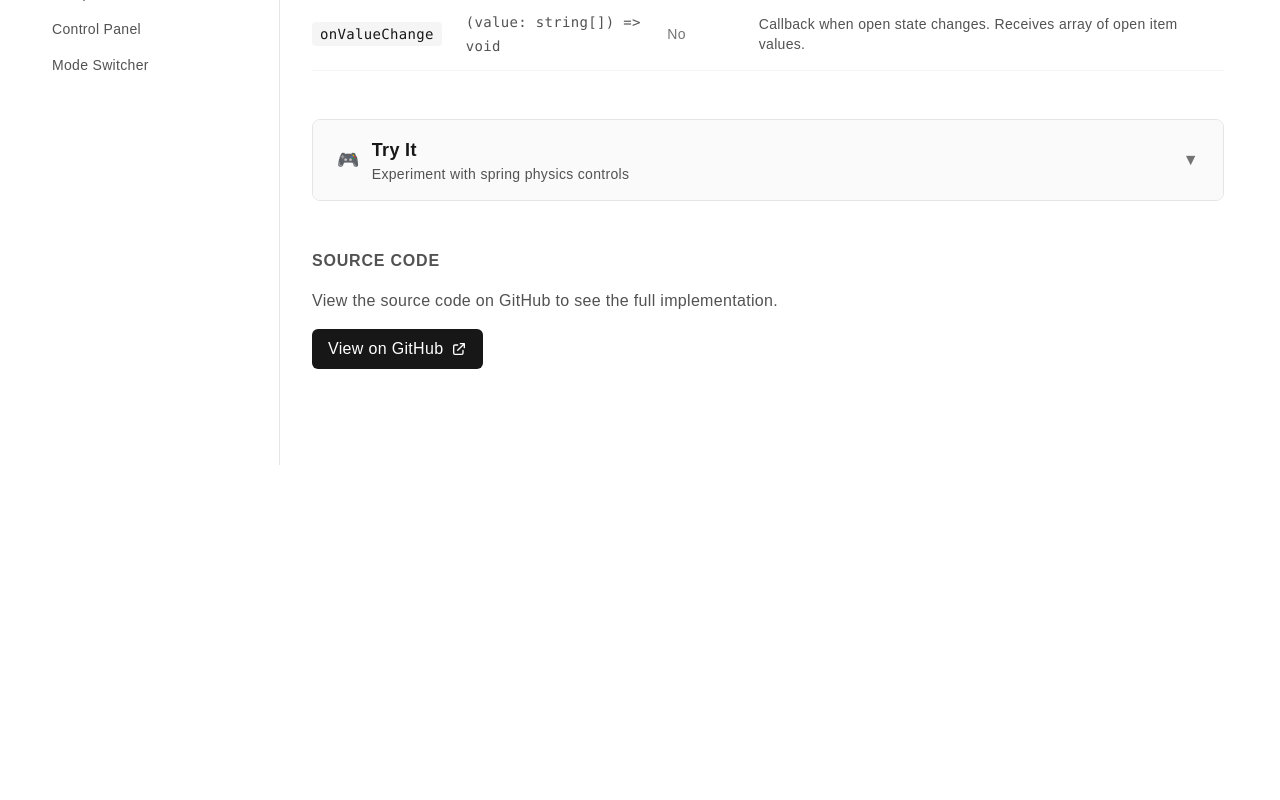
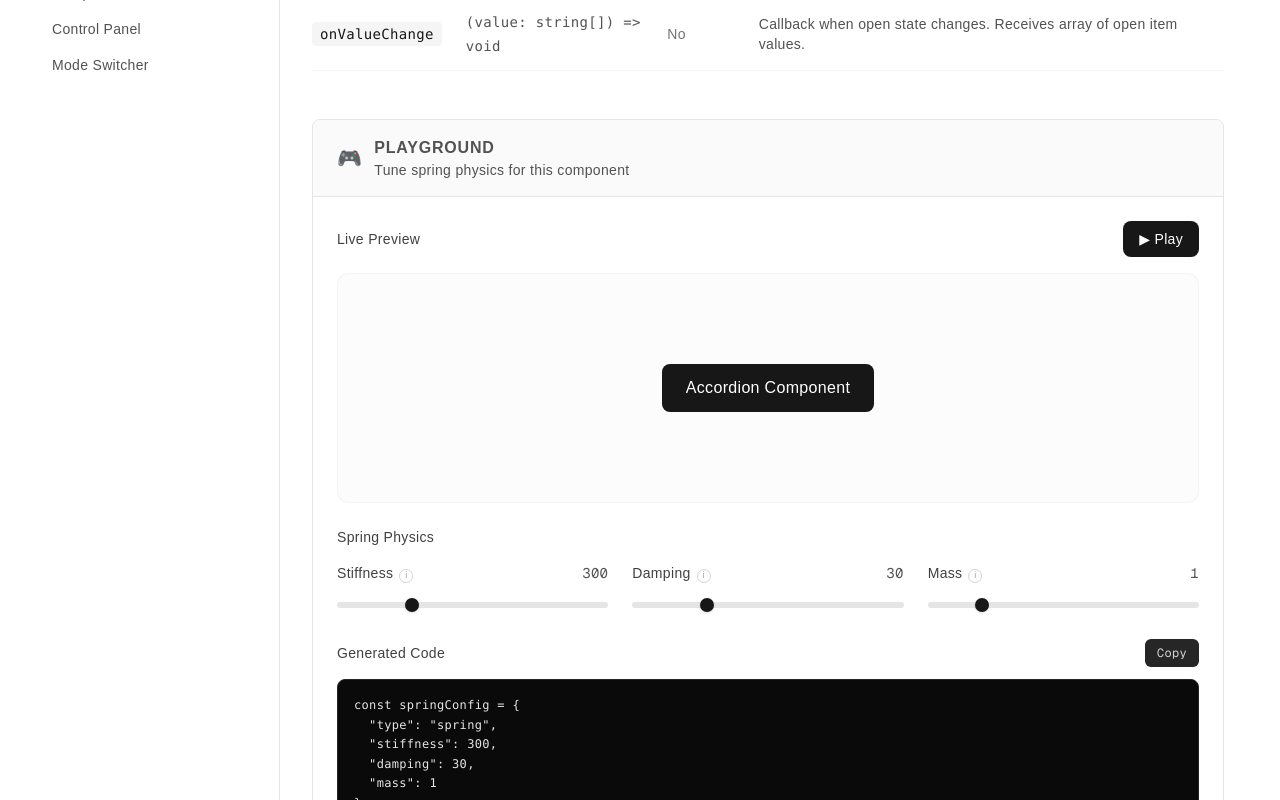
Before and after one commit to kippledigital/driftkit, a Next.js app: page /docs/components/accordion in a window 1280 px wide. Shown: the part 2360-3160 px from the top of the page. Before the commit the page ends 2825 px from the top, so only its background shows below. Built offline with nearby package versions, Linux system fonts and the light colour scheme; a web font is replaced by a local one.

Commit message:
feat: per-component playground with spring sliders on doc pages

```diff
--- a/src/app/docs/components/[slug]/try-it.tsx
+++ b/src/app/docs/components/[slug]/try-it.tsx
@@ -382,58 +382,84 @@ export default function TryIt({ componentName }: TryItProps) {
 
     return `const springConfig = ${JSON.stringify(springConfig, null, 2)};
 
+// Basic hover animation
 <motion.div
   whileHover={{ scale: 1.05 }}
   whileTap={{ scale: 0.95 }}
   transition={springConfig}
 >
-  <YourComponent />
+  <${componentName.split('-').map(word => word.charAt(0).toUpperCase() + word.slice(1)).join('')} />
+</motion.div>
+
+// Advanced with custom animations
+<motion.div
+  animate={{
+    scale: [1, 1.02, 1],
+    y: [0, -4, 0]
+  }}
+  transition={{
+    ...springConfig,
+    repeat: Infinity,
+    repeatDelay: 2
+  }}
+>
+  <${componentName.split('-').map(word => word.charAt(0).toUpperCase() + word.slice(1)).join('')} />
 </motion.div>`;
-  }, [config]);
+  }, [config, componentName]);
 
   const copyToClipboard = useCallback(async () => {
     try {
       await navigator.clipboard.writeText(springCode);
+      // Could add a toast notification here
     } catch (err) {
       console.error("Failed to copy code:", err);
     }
   }, [springCode]);
 
+  const sliders = [
+    {
+      key: "stiffness" as keyof PhysicsConfig,
+      label: "Stiffness",
+      min: 50,
+      max: 1000,
+      step: 10,
+      hint: "How quickly the animation reaches its target. Higher values create snappier animations."
+    },
+    {
+      key: "damping" as keyof PhysicsConfig,
+      label: "Damping",
+      min: 5,
+      max: 100,
+      step: 1,
+      hint: "How much the animation resists motion. Lower values create more bounce and overshoot."
+    },
+    {
+      key: "mass" as keyof PhysicsConfig,
+      label: "Mass",
+      min: 0.1,
+      max: 5,
+      step: 0.1,
+      hint: "How heavy the element feels during animation. Higher values make animations slower with more momentum."
+    },
+  ];
+
   return (
     <div className="border border-neutral-200 dark:border-neutral-800 rounded-lg overflow-hidden">
-      {/* Collapsible Header */}
-      <button
-        onClick={() => setIsOpen(!isOpen)}
-        className="w-full px-6 py-4 bg-neutral-50 dark:bg-neutral-900 hover:bg-neutral-100 dark:hover:bg-neutral-800 transition-colors flex items-center justify-between"
-      >
+      {/* Header */}
+      <div className="px-6 py-4 bg-neutral-50 dark:bg-neutral-900 border-b border-neutral-200 dark:border-neutral-800">
         <div className="flex items-center gap-3">
-          <div className="text-lg">🎮</div>
-          <div className="text-left">
-            <h3 className="text-lg font-semibold text-neutral-900 dark:text-white">Try It</h3>
+          <div className="text-xl">🎮</div>
+          <div>
+            <h3 className="text-base font-bold uppercase tracking-wider text-neutral-600 dark:text-neutral-400">
+              Playground
+            </h3>
             <p className="text-sm text-neutral-600 dark:text-neutral-400">
-              Experiment with spring physics controls
+              Tune spring physics for this component
             </p>
           </div>
         </div>
-        <motion.div
-          animate={{ rotate: isOpen ? 180 : 0 }}
-          transition={{ duration: 0.2 }}
-          className="text-neutral-500 dark:text-neutral-400"
-        >
-          ▼
-        </motion.div>
-      </button>
+      </div>
 
-      {/* Collapsible Content */}
-      <AnimatePresence initial={false}>
-        {isOpen && (
-          <motion.div
-            initial={{ height: 0, opacity: 0 }}
-            animate={{ height: "auto", opacity: 1 }}
-            exit={{ height: 0, opacity: 0 }}
-            transition={{ duration: 0.3, ease: "easeInOut" }}
-            className="overflow-hidden"
-          >
       <div className="p-6 space-y-6">
         {/* Live Preview */}
         <div>
@@ -444,7 +470,7 @@ export default function TryIt({ componentName }: TryItProps) {
             <button
               onClick={handlePlay}
               disabled={isPlaying}
-                    className="px-3 py-1.5 bg-neutral-900 dark:bg-white text-white dark:text-neutral-900 text-sm font-medium rounded-md hover:bg-neutral-700 dark:hover:bg-neutral-200 transition-colors disabled:opacity-50"
+              className="px-4 py-2 bg-neutral-900 dark:bg-white text-white dark:text-neutral-900 text-sm font-medium rounded-lg hover:bg-neutral-700 dark:hover:bg-neutral-200 transition-colors disabled:opacity-50 disabled:cursor-not-allowed"
             >
               {isPlaying ? "Playing..." : "▶ Play"}
             </button>
@@ -456,32 +482,25 @@ export default function TryIt({ componentName }: TryItProps) {
           />
         </div>
 
-              {/* Controls */}
-              <div className="grid grid-cols-1 md:grid-cols-3 gap-4">
+        {/* Physics Controls */}
+        <div>
+          <h4 className="text-sm font-medium text-neutral-700 dark:text-neutral-300 mb-4">
+            Spring Physics
+          </h4>
+          <div className="grid grid-cols-1 md:grid-cols-3 gap-6">
+            {sliders.map(slider => (
               <ControlSlider
-                  label="Stiffness"
-                  value={config.stiffness}
-                  min={50}
-                  max={1000}
-                  step={10}
-                  onChange={(value) => handleConfigChange("stiffness", value)}
+                key={slider.key}
+                label={slider.label}
+                value={config[slider.key]}
+                min={slider.min}
+                max={slider.max}
+                step={slider.step}
+                hint={slider.hint}
+                onChange={(value) => handleConfigChange(slider.key, value)}
               />
-                <ControlSlider
-                  label="Damping"
-                  value={config.damping}
-                  min={5}
-                  max={100}
-                  step={1}
-                  onChange={(value) => handleConfigChange("damping", value)}
-                />
-                <ControlSlider
-                  label="Mass"
-                  value={config.mass}
-                  min={0.1}
-                  max={5}
-                  step={0.1}
-                  onChange={(value) => handleConfigChange("mass", value)}
-                />
+            ))}
+          </div>
         </div>
 
         {/* Generated Code */}
@@ -492,7 +511,7 @@ export default function TryIt({ componentName }: TryItProps) {
             </h4>
             <button
               onClick={copyToClipboard}
-                    className="px-3 py-1.5 text-xs font-mono bg-neutral-800 dark:bg-neutral-700 text-neutral-300 dark:text-neutral-200 hover:bg-neutral-700 dark:hover:bg-neutral-600 rounded transition-colors"
+              className="px-3 py-1.5 text-xs font-mono bg-neutral-800 dark:bg-neutral-700 text-neutral-300 dark:text-neutral-200 hover:bg-neutral-700 dark:hover:bg-neutral-600 rounded-md transition-colors"
             >
               Copy
             </button>
@@ -505,15 +524,12 @@ export default function TryIt({ componentName }: TryItProps) {
         </div>
 
         {/* Help Text */}
-              <div className="text-xs text-neutral-500 dark:text-neutral-400 bg-neutral-100 dark:bg-neutral-800 p-3 rounded space-y-1">
-                <div><strong>Stiffness:</strong> How quickly the animation reaches its target (higher = faster)</div>
-                <div><strong>Damping:</strong> How much the animation resists motion (higher = less overshoot)</div>
-                <div><strong>Mass:</strong> How heavy the element feels during animation (higher = slower)</div>
+        <div className="text-xs text-neutral-500 dark:text-neutral-400 bg-neutral-100 dark:bg-neutral-800 p-4 rounded-lg space-y-2">
+          <div><strong>Stiffness:</strong> Controls animation speed. Higher values create snappier animations.</div>
+          <div><strong>Damping:</strong> Controls resistance to motion. Lower values create more bounce and overshoot.</div>
+          <div><strong>Mass:</strong> Controls the perceived weight. Higher values make animations slower with more momentum.</div>
         </div>
       </div>
-          </motion.div>
-        )}
-      </AnimatePresence>
     </div>
   );
 }
```
Lines whose indentation alone changed are shown as unchanged.
